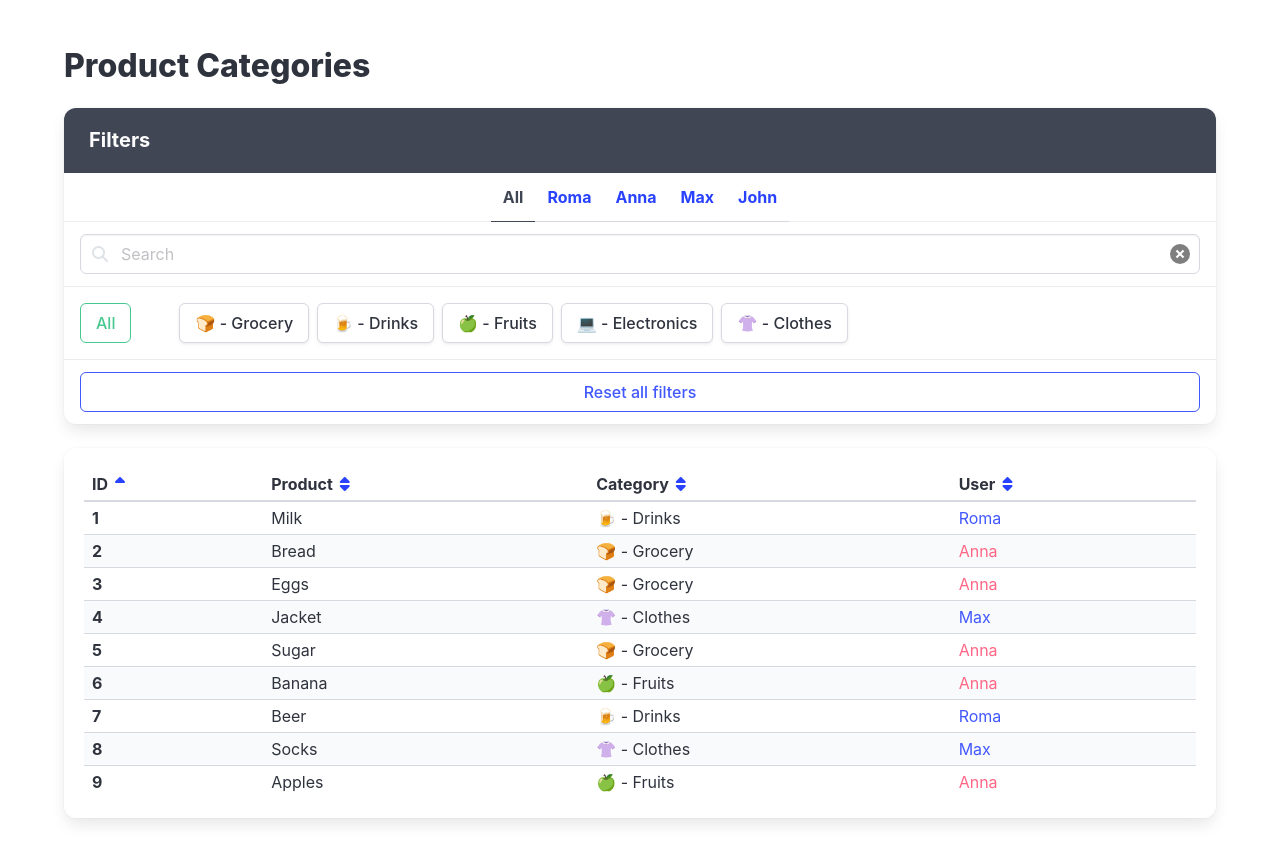
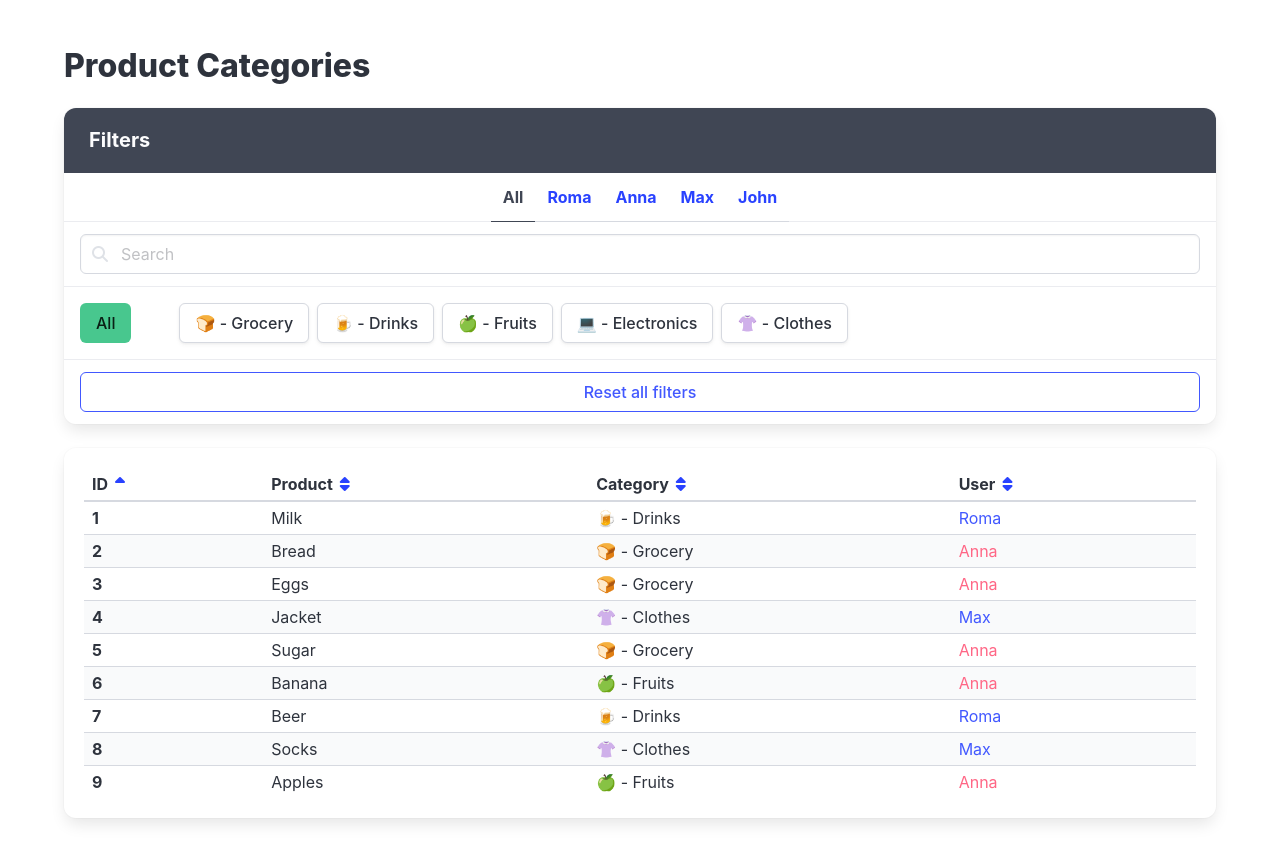
Before and after one commit to DavidHurmanchuk/react-practice_hurmanchuk, a React (Vite) app: page / in a window 1280 px wide. Shown: the top 862 px of the page. Built offline with nearby package versions, Linux system fonts and the light colour scheme.

Commit message:
solution

```diff
--- a/package.json
+++ b/package.json
@@ -14,7 +14,7 @@
   },
   "devDependencies": {
     "@cypress/react18": "^2.0.1",
-    "@mate-academy/scripts": "^1.8.5",
+    "@mate-academy/scripts": "^2.1.1",
     "@mate-academy/stylelint-config": "*",
     "@vitejs/plugin-react": "^4.3.1",
     "cypress": "^13.13.0",
--- a/src/App.jsx
+++ b/src/App.jsx
@@ -150,6 +150,7 @@ export const App = () => {
                   <i className="fas fa-search" aria-hidden="true" />
                 </span>
 
+                {searchTerm.length > 0 && (
                   <span className="icon is-right">
                     <button
                       data-cy="ClearButton"
@@ -158,6 +159,7 @@ export const App = () => {
                       onClick={() => setSearchTerm('')}
                     />
                   </span>
+                )}
               </p>
             </div>
 
@@ -165,7 +167,7 @@ export const App = () => {
               <a
                 href="#/"
                 data-cy="AllCategories"
-                className={`button mr-6 is-outlined ${selectedCategoryIds.length === 0 ? 'is-success' : ''}`}
+                className={`button mr-6 is-success ${selectedCategoryIds.length > 0 ? 'is-outlined' : ''}`}
                 onClick={(e) => { e.preventDefault(); setSelectedCategoryIds([]); }}
               >
                 All
```
Also changed, not shown: 2 other files (tests, documents, lock files or other folders). Lines whose indentation alone changed are shown as unchanged.
